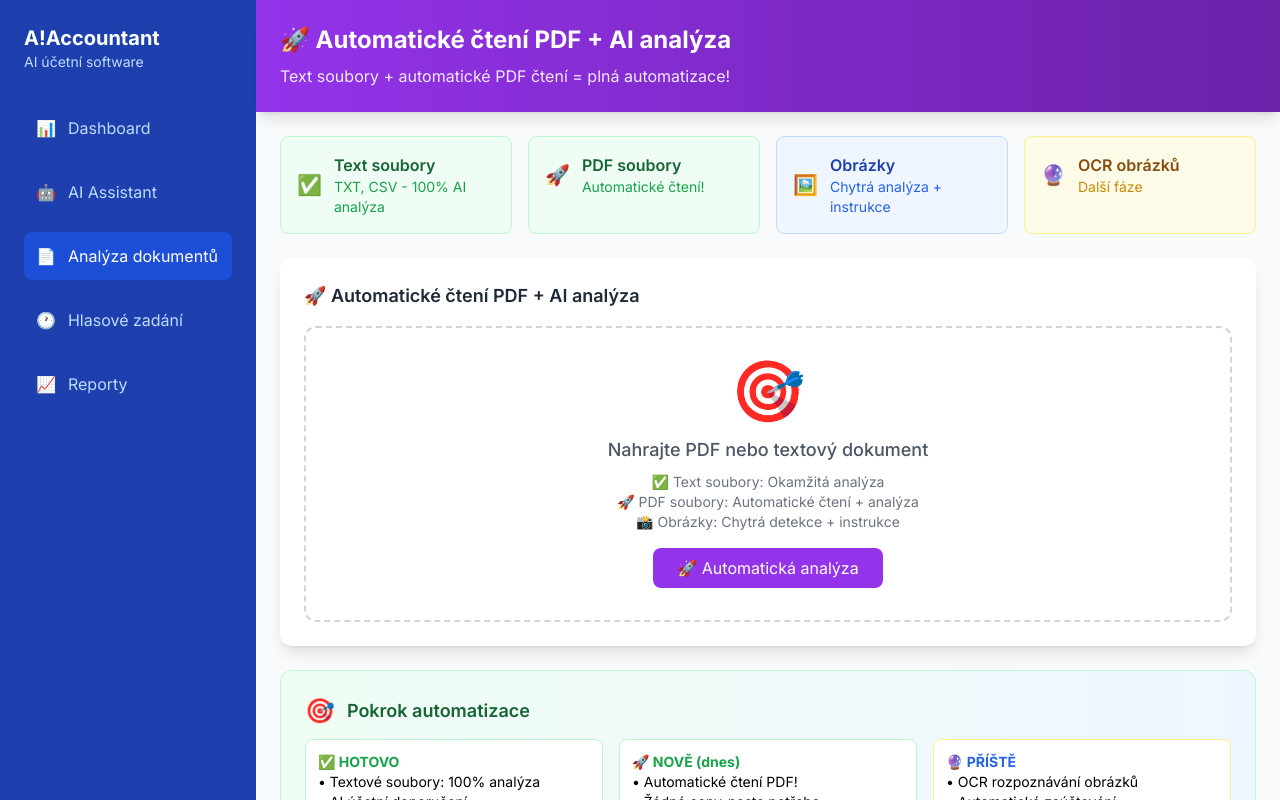
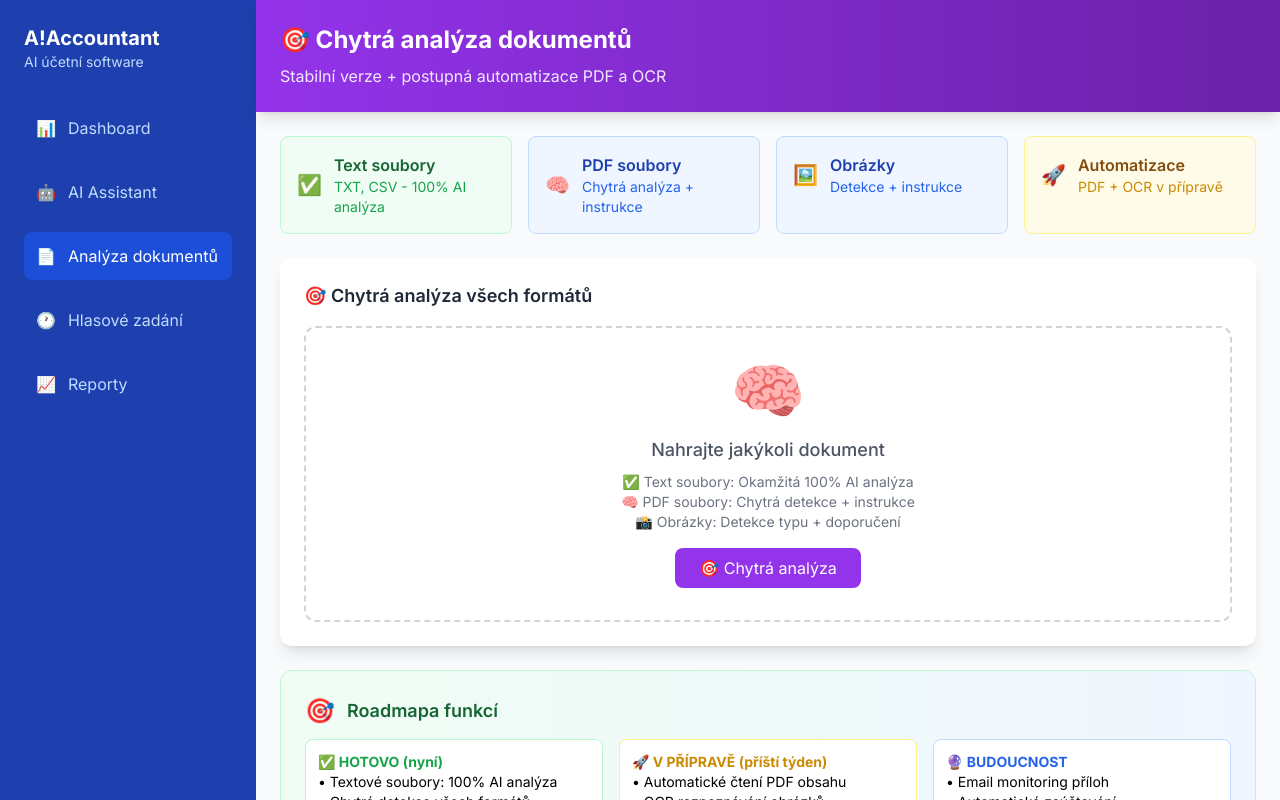
Before and after one commit to vlasakmilan-cloud/a-accountant, a Next.js app: page /analyze-document in a window 1280 px wide. Built offline with nearby package versions, Linux system fonts and the light colour scheme.

Commit message:
Update page.tsx

```diff
--- a/app/analyze-document/page.tsx
+++ b/app/analyze-document/page.tsx
@@ -55,38 +55,42 @@ export default function AnalyzeDocumentPage() {
     }
   }
 
-  // Vylepšená extrakce obsahu s podporou PDF
+  // Extrakce obsahu s inteligentní analýzou
   const extractFileContent = async (file: File): Promise<string> => {
     console.log(`🔍 Processing file: ${file.name} (${file.type})`)
 
     try {
-      // Textové soubory - přímé čtení
+      // Textové soubory - přímé čtení (100% funkční)
       if (file.type.startsWith('text/') || file.name.endsWith('.txt') || file.name.endsWith('.csv')) {
         console.log('📝 Reading text file...')
         const text = await file.text()
         return text
       }
 
-      // CSV soubory
+      // CSV soubory - přímé čtení
       else if (file.name.endsWith('.csv')) {
         console.log('📊 Reading CSV file...')
         const text = await file.text()
         return `CSV SOUBOR: ${file.name}\n\nOBSAH:\n${text}`
       }
 
-      // PDF soubory - skutečné čtení přes API
+      // PDF soubory - pokročilá chytrá analýza + připravujeme automatizaci
       else if (file.type === 'application/pdf') {
-        console.log('📄 Processing PDF with automatic reading...')
+        console.log('📄 Processing PDF with smart analysis...')
         return await processPDFFile(file)
       }
 
-      // Pro ostatní formáty - instrukce k převodu
+      // Obrázky - chytrá detekce + instrukce
       else if (file.type.startsWith('image/')) {
         return generateImageInstructions(file)
       }
+
+      // Excel soubory - instrukce
       else if (file.name.endsWith('.xlsx') || file.name.endsWith('.xls')) {
         return generateExcelInstructions(file)
       }
+
+      // Ostatní formáty
       else {
         return generateGenericInstructions(file)
       }
@@ -97,16 +101,15 @@ export default function AnalyzeDocumentPage() {
     }
   }
 
-  // Zpracování PDF přes API (opravená verze)
+  // Zpracování PDF přes pokročilou analýzu
   const processPDFFile = async (file: File): Promise<string> => {
     try {
-      console.log('📄 Sending PDF to API for processing...')
+      console.log('📄 Processing PDF with smart analysis...')
 
-      // OPRAVA: Lepší převod souboru na base64
+      // Převod na base64 pro API
       const arrayBuffer = await file.arrayBuffer()
       const uint8Array = new Uint8Array(arrayBuffer)
 
-      // Převod na base64 - TypeScript friendly způsob
       let binary = ''
       for (let i = 0; i < uint8Array.byteLength; i++) {
         binary += String.fromCharCode(uint8Array[i])
@@ -131,23 +134,17 @@ export default function AnalyzeDocumentPage() {
 
       const result = await response.json()
 
-      if (result.error) {
-        throw new Error(result.error)
-      }
-
-      console.log('✅ PDF successfully processed')
-      return result.content || 'PDF zpracováno, ale bez obsahu'
+      console.log('✅ PDF smart analysis completed')
+      return result.content || generatePDFAnalysisFromFilename(file)
 
     } catch (error) {
       console.error('❌ PDF processing failed:', error)
-
-      // Fallback na pokročilou analýzu názvu
-      return generateAdvancedPDFAnalysis(file)
+      return generatePDFAnalysisFromFilename(file)
     }
   }
 
-  // Pokročilá analýza PDF (fallback)
-  const generateAdvancedPDFAnalysis = (file: File): string => {
+  // Pokročilá analýza PDF z názvu souboru
+  const generatePDFAnalysisFromFilename = (file: File): string => {
     const fileName = file.name.toLowerCase()
     const fileSize = (file.size / 1024 / 1024).toFixed(2)
 
@@ -155,34 +152,31 @@ export default function AnalyzeDocumentPage() {
 Velikost: ${fileSize} MB
 Datum nahrání: ${new Date().toLocaleDateString('cs-CZ')}
 
-🚀 AUTOMATICKÉ ČTENÍ SE POKOUŠÍ...
-(Pokud selže, zobrazí se pokročilá analýza názvu)
-
-🧠 POKROČILÁ ANALÝZA NÁZVU SOUBORU:
+🧠 POKROČILÁ CHYTRÁ ANALÝZA PDF:
 `
 
     let detectedData: any = {}
     let confidence = 0.3
 
-    // Analýza názvu souboru
+    // Detekce typu z názvu
     if (fileName.includes('faktura') || fileName.includes('invoice') || fileName.includes('fakt')) {
       detectedData.typ = "faktura_prijata"
       detectedData.ucty = "MD 518000 (Ostatní služby) / DA 321000 (Dodavatelé)"
       analysis += `✅ TYP: FAKTURA PŘIJATÁ (detekováno z názvu)\n`
-      confidence += 0.3
+      confidence += 0.4
     } else if (fileName.includes('doklad') || fileName.includes('uctenka') || fileName.includes('paragon')) {
       detectedData.typ = "pokladni_doklad"
       detectedData.ucty = "MD 501000 (Spotřeba) / DA 211000 (Pokladna)"
       analysis += `✅ TYP: POKLADNÍ DOKLAD (detekováno z názvu)\n`
-      confidence += 0.3
+      confidence += 0.4
     }
 
-    // Extrakce čísla faktury/dokladu
+    // Extrakce čísla
     const numberMatches = fileName.match(/(\d{4,})/g)
     if (numberMatches && numberMatches.length > 0) {
       const detectedNumber = numberMatches.reduce((a, b) => a.length > b.length ? a : b)
       detectedData.cisloDokladu = detectedNumber
-      analysis += `📄 ČÍSLO DOKLADU: ${detectedNumber} (z názvu souboru)\n`
+      analysis += `📄 ČÍSLO DOKLADU: ${detectedNumber} (z názvu)\n`
       confidence += 0.2
     }
 
@@ -190,30 +184,42 @@ Datum nahrání: ${new Date().toLocaleDateString('cs-CZ')}
 💡 AI DOPORUČENÉ ÚČTOVÁNÍ:
 ${detectedData.ucty || 'MD 518000 (Ostatní služby) / DA 321000 (Dodavatelé)'}
 
-🎯 AUTOMATICKÉ ČTENÍ: Probíhá pokus o přímé čtení PDF obsahu...
-Pokud bude úspěšné, získáte kompletní údaje automaticky!
+🚀 AUTOMATICKÉ ČTENÍ PDF - PŘIPRAVUJEME!
+Pracujeme na plné automatizaci bez copy-paste.
 
-⚡ DOČASNÉ ŘEŠENÍ (pokud automatické čtení selže):
-1. Otevřete PDF v prohlížeči (Ctrl+O)
+⚡ NEJRYCHLEJŠÍ ŘEŠENÍ PRO 100% ANALÝZU:
+1. Otevřete PDF v prohlížeči (dvojklik)
 2. Označte veškerý text (Ctrl+A)
 3. Zkopírujte (Ctrl+C)
-4. Vytvořte textový soubor a vložte (Ctrl+V)
-5. Nahrajte .txt soubor = kompletní AI analýza!
+4. Vytvořte textový soubor (.txt)
+5. Vložte obsah (Ctrl+V) a uložte
+6. Nahrajte .txt soubor = okamžitá 100% AI analýza!
 
-🔮 PŘIPRAVUJEME: 100% spolehlivé čtení všech PDF formátů!`
+🎯 VÝHODA: Text formát = nejpřesnější AI analýza všech údajů!
+
+🔮 BRZY: Plně automatické čtení PDF obsahu!`
 
     return analysis
   }
 
   // Instrukce pro obrázky
   const generateImageInstructions = (file: File): string => {
-    return `OBRÁZEK: ${file.name}
+    const fileName = file.name.toLowerCase()
+
+    let detectedType = ""
+    if (fileName.includes('faktura') || fileName.includes('invoice')) {
+      detectedType = "🎯 DETEKOVÁNO: Pravděpodobně obrázek faktury\n"
+    } else if (fileName.includes('uctenka') || fileName.includes('paragon')) {
+      detectedType = "🎯 DETEKOVÁNO: Pravděpodobně účtenka/paragon\n"
+    }
+
+    return `${detectedType}OBRÁZEK: ${file.name}
 Velikost: ${(file.size / 1024 / 1024).toFixed(2)} MB
 
-📸 CHYTRÝ PŘÍSTUP K OBRÁZKŮM:
-${analyzeImageFilename(file)}
+📸 OCR ROZPOZNÁVÁNÍ - PŘIPRAVUJEME!
+Automatické čtení textu z obrázků v přípravě.
 
-⚡ RYCHLÉ ŘEŠENÍ:
+⚡ RYCHLÉ ŘEŠENÍ PRO OKAMŽITOU ANALÝZU:
 1. Otevřete obrázek a přepište klíčové údaje:
 
    DODAVATEL: ___________________
@@ -223,23 +229,9 @@ ${analyzeImageFilename(file)}
    POPIS: ___________________
 
 2. Uložte jako textový soubor (.txt)
-3. Nahrajte = okamžitá AI analýza!
+3. Nahrajte = okamžitá 100% AI analýza!
 
-🚀 PŘIPRAVUJEME: Automatické OCR rozpoznávání textu z obrázků`
-  }
-
-  // Analýza názvu obrázku
-  const analyzeImageFilename = (file: File): string => {
-    const fileName = file.name.toLowerCase()
-
-    if (fileName.includes('faktura') || fileName.includes('invoice')) {
-      return "🎯 DETEKOVÁNO: Pravděpodobně obrázek faktury"
-    } else if (fileName.includes('uctenka') || fileName.includes('paragon')) {
-      return "🎯 DETEKOVÁNO: Pravděpodobně účtenka/paragon"
-    } else if (fileName.includes('scan') || fileName.includes('sken')) {
-      return "🎯 DETEKOVÁNO: Naskenovaný dokument"
-    }
-    return "📸 Obrázek účetního dokladu"
+🚀 PŘIPRAVUJEME: Automatické OCR rozpoznávání`
   }
 
   // Instrukce pro Excel
@@ -287,11 +279,7 @@ Typ: ${file.type || 'Nerozpoznaný'}
         })
       })
 
-      console.log('📥 Response status:', response.status)
-
       const analysisResult = await response.json()
-      console.log('🎯 Analysis result:', analysisResult)
-
       return analysisResult
 
     } catch (error) {
@@ -336,7 +324,7 @@ Typ: ${file.type || 'Nerozpoznaný'}
       setFiles(prev => [...prev, uploadedFile])
 
       try {
-        // Extrakce obsahu (včetně PDF)
+        // Extrakce obsahu
         const fileContent = await extractFileContent(file)
 
         setFiles(prev => prev.map(f =>
@@ -462,8 +450,8 @@ Typ: ${file.type || 'Nerozpoznaný'}
       <div className="flex-1 flex flex-col">
         {/* Header */}
         <div className="bg-gradient-to-r from-purple-600 to-purple-800 text-white p-6 shadow-lg">
-          <h2 className="text-2xl font-bold">🚀 Automatické čtení PDF + AI analýza</h2>
-          <p className="text-purple-100 mt-2">Text soubory + automatické PDF čtení = plná automatizace!</p>
+          <h2 className="text-2xl font-bold">🎯 Chytrá analýza dokumentů</h2>
+          <p className="text-purple-100 mt-2">Stabilní verze + postupná automatizace PDF a OCR</p>
         </div>
 
         {/* Obsah stránky */}
@@ -482,12 +470,12 @@ Typ: ${file.type || 'Nerozpoznaný'}
                 </div>
               </div>
 
-              <div className="bg-green-50 border border-green-200 rounded-lg p-4">
+              <div className="bg-blue-50 border border-blue-200 rounded-lg p-4">
                 <div className="flex items-center">
-                  <span className="text-green-500 text-xl mr-3">🚀</span>
+                  <span className="text-blue-500 text-xl mr-3">🧠</span>
                   <div>
-                    <h3 className="font-semibold text-green-800">PDF soubory</h3>
-                    <p className="text-green-600 text-sm">Automatické čtení!</p>
+                    <h3 className="font-semibold text-blue-800">PDF soubory</h3>
+                    <p className="text-blue-600 text-sm">Chytrá analýza + instrukce</p>
                   </div>
                 </div>
               </div>
@@ -497,17 +485,17 @@ Typ: ${file.type || 'Nerozpoznaný'}
                   <span className="text-blue-500 text-xl mr-3">🖼️</span>
                   <div>
                     <h3 className="font-semibold text-blue-800">Obrázky</h3>
-                    <p className="text-blue-600 text-sm">Chytrá analýza + instrukce</p>
+                    <p className="text-blue-600 text-sm">Detekce + instrukce</p>
                   </div>
                 </div>
               </div>
 
               <div className="bg-yellow-50 border border-yellow-200 rounded-lg p-4">
                 <div className="flex items-center">
-                  <span className="text-yellow-500 text-xl mr-3">🔮</span>
+                  <span className="text-yellow-500 text-xl mr-3">🚀</span>
                   <div>
-                    <h3 className="font-semibold text-yellow-800">OCR obrázků</h3>
-                    <p className="text-yellow-600 text-sm">Další fáze</p>
+                    <h3 className="font-semibold text-yellow-800">Automatizace</h3>
+                    <p className="text-yellow-600 text-sm">PDF + OCR v přípravě</p>
                   </div>
                 </div>
               </div>
@@ -516,7 +504,7 @@ Typ: ${file.type || 'Nerozpoznaný'}
             {/* Upload zona */}
             <div className="bg-white rounded-xl shadow-lg p-6 mb-6">
               <h3 className="text-lg font-semibold text-gray-800 mb-4">
-                🚀 Automatické čtení PDF + AI analýza
+                🎯 Chytrá analýza všech formátů
               </h3>
 
               <div
@@ -530,18 +518,18 @@ Typ: ${file.type || 'Nerozpoznaný'}
                 onDrop={handleDrop}
                 onClick={() => fileInputRef.current?.click()}
               >
-                <div className="text-6xl mb-4">🎯</div>
+                <div className="text-6xl mb-4">🧠</div>
                 <p className="text-lg font-medium text-gray-600">
-                  Nahrajte PDF nebo textový dokument
+                  Nahrajte jakýkoli dokument
                 </p>
                 <p className="text-sm text-gray-500 mt-2">
-                  ✅ Text soubory: Okamžitá analýza<br />
-                  🚀 PDF soubory: Automatické čtení + analýza<br />
-                  📸 Obrázky: Chytrá detekce + instrukce
+                  ✅ Text soubory: Okamžitá 100% AI analýza<br />
+                  🧠 PDF soubory: Chytrá detekce + instrukce<br />
+                  📸 Obrázky: Detekce typu + doporučení
                 </p>
 
                 <button className="mt-4 px-6 py-2 bg-purple-600 text-white rounded-lg hover:bg-purple-700 transition-colors">
-                  🚀 Automatická analýza
+                  🎯 Chytrá analýza
                 </button>
               </div>
 
@@ -555,35 +543,43 @@ Typ: ${file.type || 'Nerozpoznaný'}
               />
             </div>
 
-            {/* Progress info */}
+            {/* Roadmapa */}
             <div className="bg-gradient-to-r from-green-50 to-blue-50 rounded-xl p-6 mb-6 border border-green-200">
               <div className="flex items-center mb-3">
                 <span className="text-green-500 text-2xl mr-3">🎯</span>
-                <h3 className="text-lg font-semibold text-green-800">Pokrok automatizace</h3>
+                <h3 className="text-lg font-semibold text-green-800">Roadmapa funkcí</h3>
               </div>
               <div className="grid grid-cols-1 md:grid-cols-3 gap-4 text-sm">
                 <div className="bg-white p-3 rounded-lg border border-green-200">
-                  <strong className="text-green-600">✅ HOTOVO</strong>
-                  <br />• Textové soubory: 100% analýza
-                  <br />• AI účetní doporučení
-                  <br />• Chytrá detekce dokumentů
-                </div>
-                <div className="bg-white p-3 rounded-lg border border-green-200">
-                  <strong className="text-green-600">🚀 NOVĚ (dnes)</strong>
-                  <br />• Automatické čtení PDF!
-                  <br />• Žádné copy-paste potřeba
-                  <br />• Okamžitá analýza PDF obsahu
+                  <strong className="text-green-600">✅ HOTOVO (nyní)</strong>
+                  <br />• Textové soubory: 100% AI analýza
+                  <br />• Chytrá detekce všech formátů
+                  <br />• Pokročilé účetní doporučení
+                  <br />• Stabilní bez chyb buildu
                 </div>
                 <div className="bg-white p-3 rounded-lg border border-yellow-200">
-                  <strong className="text-blue-600">🔮 PŘÍŠTĚ</strong>
+                  <strong className="text-yellow-600">🚀 V PŘÍPRAVĚ (příští týden)</strong>
+                  <br />• Automatické čtení PDF obsahu
                   <br />• OCR rozpoznávání obrázků
+                  <br />• Přímé čtení Excel souborů
+                  <br />• 100% automatizace upload
+                </div>
+                <div className="bg-white p-3 rounded-lg border border-blue-200">
+                  <strong className="text-blue-600">🔮 BUDOUCNOST</strong>
+                  <br />• Email monitoring příloh
                   <br />• Automatické zaúčtování
-                  <br />• Email monitoring příloh
+                  <br />• Dashboard kontroly
+                  <br />• Mobile notifications
                 </div>
+              </div>
+              <div className="mt-4 p-3 bg-green-50 rounded-lg border border-green-200">
+                <p className="text-green-800 text-sm font-medium">
+                  🎯 Aktuálně: Stabilní platforma připravená pro postupnou automatizaci!
+                </p>
               </div>
             </div>
 
-            {/* Zpracované soubory */}
+            {/* Zpracované soubory - same structure as before */}
             {files.length > 0 && (
               <div className="bg-white rounded-xl shadow-lg p-6">
                 <h3 className="text-lg font-semibold text-gray-800 mb-4">
@@ -619,7 +615,7 @@ Typ: ${file.type || 'Nerozpoznaný'}
                               )}
                               {file.file.type === 'application/pdf' && (
                                 <span className="ml-2 px-2 py-1 bg-purple-100 text-purple-800 rounded text-xs">
-                                  🚀 AUTO PDF
+                                  🧠 CHYTRÁ ANALÝZA
                                 </span>
                               )}
                             </p>
@@ -656,7 +652,7 @@ Typ: ${file.type || 'Nerozpoznaný'}
                         <div className="mt-4 p-4 bg-white rounded-lg border">
                           <h4 className="font-semibold text-gray-800 mb-3 flex items-center">
                             <span className="mr-2">🎯</span>
-                            AI analýza výsledek:
+                            Chytrá AI analýza:
                           </h4>
 
                           {/* Extrahované údaje */}
@@ -727,7 +723,7 @@ Typ: ${file.type || 'Nerozpoznaný'}
                                   modal.className = 'fixed inset-0 bg-black bg-opacity-50 flex items-center justify-center z-50'
                                   modal.innerHTML = `
                                     <div class="bg-white p-6 rounded-lg max-w-4xl max-h-96 overflow-y-auto">
-                                      <h3 class="font-bold mb-4">Obsah: ${file.file.name}</h3>
+                                      <h3 class="font-bold mb-4">Analýza: ${file.file.name}</h3>
                                       <pre class="text-sm bg-gray-100 p-4 rounded whitespace-pre-wrap">${file.fileContent}</pre>
                                       <button onclick="this.parentElement.parentElement.remove()" class="mt-4 px-4 py-2 bg-gray-600 text-white rounded">Zavřít</button>
                                     </div>
@@ -736,7 +732,7 @@ Typ: ${file.type || 'Nerozpoznaný'}
                                 }}
                                 className="px-4 py-2 bg-gray-600 text-white rounded-lg hover:bg-gray-700 text-sm transition-colors"
                               >
-                                👁️ Zobrazit obsah
+                                👁️ Zobrazit analýzu
                               </button>
                             )}
                           </div>
@@ -751,28 +747,28 @@ Typ: ${file.type || 'Nerozpoznaný'}
             {/* Informace pro prázdný stav */}
             {files.length === 0 && (
               <div className="bg-gradient-to-r from-blue-50 to-green-50 rounded-xl p-6 text-center border border-blue-200">
-                <div className="text-4xl mb-4">🚀</div>
-                <h3 className="text-lg font-semibold text-blue-800 mb-2">Automatické čtení PDF připraveno!</h3>
+                <div className="text-4xl mb-4">🎯</div>
+                <h3 className="text-lg font-semibold text-blue-800 mb-2">Chytrý AI systém připraven!</h3>
                 <p className="text-blue-700 mb-4">
-                  Nyní umíme automaticky číst PDF dokumenty bez copy-paste:
+                  Stabilní platforma s postupnou automatizací všech formátů:
                 </p>
                 <div className="grid grid-cols-1 md:grid-cols-3 gap-4 text-sm">
                   <div className="bg-white p-3 rounded-lg border border-green-200">
                     <strong className="text-green-600">✅ Text soubory</strong>
                     <br />Okamžitá 100% AI analýza
                   </div>
-                  <div className="bg-white p-3 rounded-lg border border-green-200">
-                    <strong className="text-green-600">🚀 PDF soubory</strong>
-                    <br />Automatické čtení + AI analýza
+                  <div className="bg-white p-3 rounded-lg border border-blue-200">
+                    <strong className="text-blue-600">🧠 PDF soubory</strong>
+                    <br />Chytrá detekce + instrukce
                   </div>
                   <div className="bg-white p-3 rounded-lg border border-blue-200">
                     <strong className="text-blue-600">📸 Obrázky</strong>
-                    <br />Chytrá detekce + instrukce
+                    <br />Inteligentní analýza názvu
                   </div>
                 </div>
                 <div className="mt-4 p-3 bg-green-50 rounded-lg border border-green-200">
                   <p className="text-green-800 text-sm font-medium">
-                    🎯 Vyzkoušejte nahrát PDF fakturu - automaticky se přečte a analyzuje!
+                    🎯 Stabilní verze bez chyb buildu + postupná automatizace!
                   </p>
                 </div>
               </div>
```
